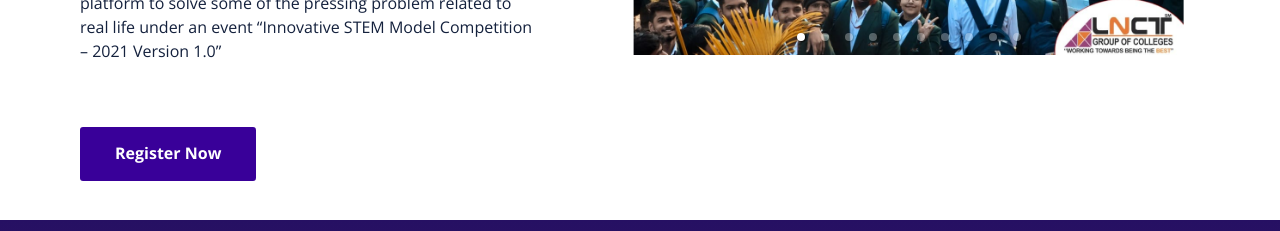
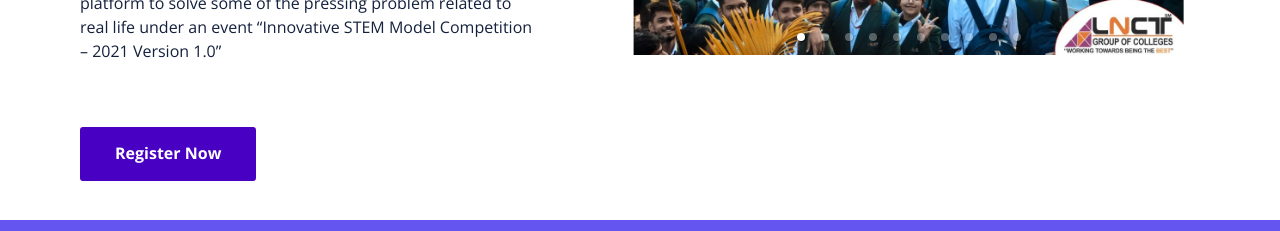
Before and after one commit to gunjanbangde/School-Hackathon, a Next.js app: page / in a window 1280 px wide. Shown: the part 580-811 px from the top of the page. Built offline with nearby package versions, Linux system fonts and the light colour scheme.

Commit message:
updated colors

```diff
--- a/components/Home/OurPartners.tsx
+++ b/components/Home/OurPartners.tsx
@@ -9,7 +9,7 @@ const OurPartners: React.FC = () => {
     <Box
       width="100%"
       py={{ xs: "60px", lg: "120px" }}
-      bg="linear-gradient(180deg,#261063 0%,#9B437BFA 100%)"
+      bg="linear-gradient(180deg,#6454f0  0%,#6ee2f5 100%)"
     >
       <Container maxWidth="1440px" px={{ xs: "20px", lg: "80px" }}>
         <Flex
--- a/components/Home/WhyJoin.tsx
+++ b/components/Home/WhyJoin.tsx
@@ -64,7 +64,7 @@ const WhyJoin: React.FC = () => {
     <Box
       width="100%"
       py={{ xs: "60px", sm: "120px" }}
-      bg="linear-gradient(180deg,#261063 0%,#9B437BFA 100%)"
+      bg="linear-gradient(180deg,#6454f0  0%,#6ee2f5 100%)"
     >
       <Container maxWidth="1440px" px={{ xs: "20px", lg: "80px" }}>
         <Flex alignItems="center" flexDirection={{ xs: "column", lg: "row" }}>
--- a/lib/theme.ts
+++ b/lib/theme.ts
@@ -10,7 +10,7 @@ const breakpoints = createBreakpoints({
 });
 
 const colors = {
-  primary: "#390099",
+  primary: "#4800C2",
   primaryLight: "#6835DA",
   background: "#F7F6FB",
   borderGray: "#CFCFCF",
```
